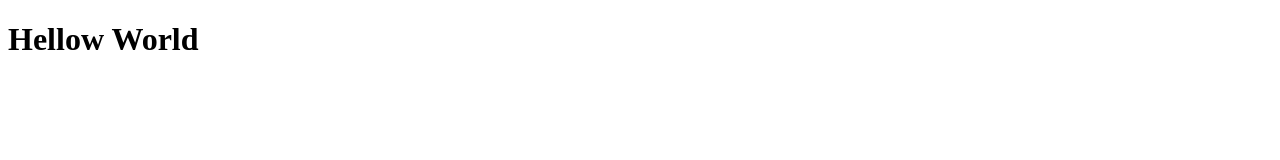
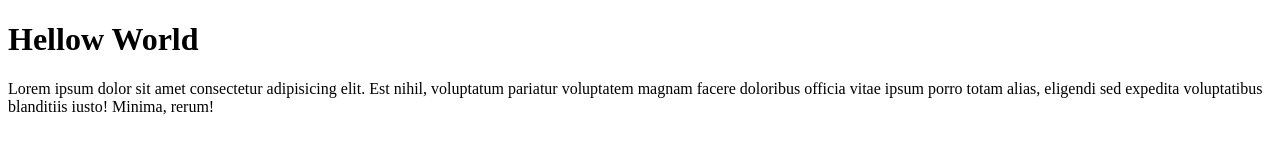
Before and after one commit to yusriyahf/wpu-git-test, a plain HTML site: page index.html in a window 1280 px wide. Drawn offline with Linux system fonts and the light colour scheme.

Commit message:
menambahkan paragraf

```diff
--- a/index.html
+++ b/index.html
@@ -7,5 +7,6 @@
 </head>
 <body>
     <h1>Hellow World</h1>
+    <p>Lorem ipsum dolor sit amet consectetur adipisicing elit. Est nihil, voluptatum pariatur voluptatem magnam facere doloribus officia vitae ipsum porro totam alias, eligendi sed expedita voluptatibus blanditiis iusto! Minima, rerum!</p>
 </body>
 </html>
```
